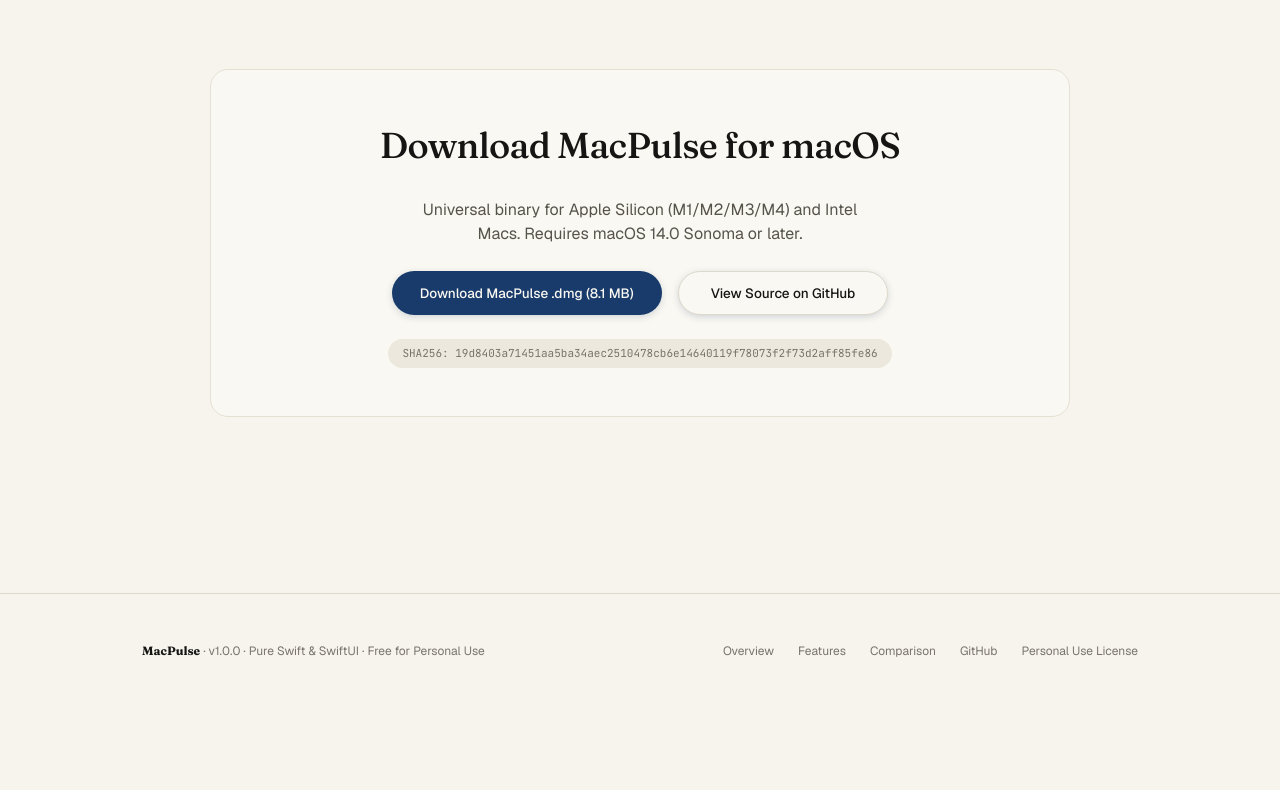
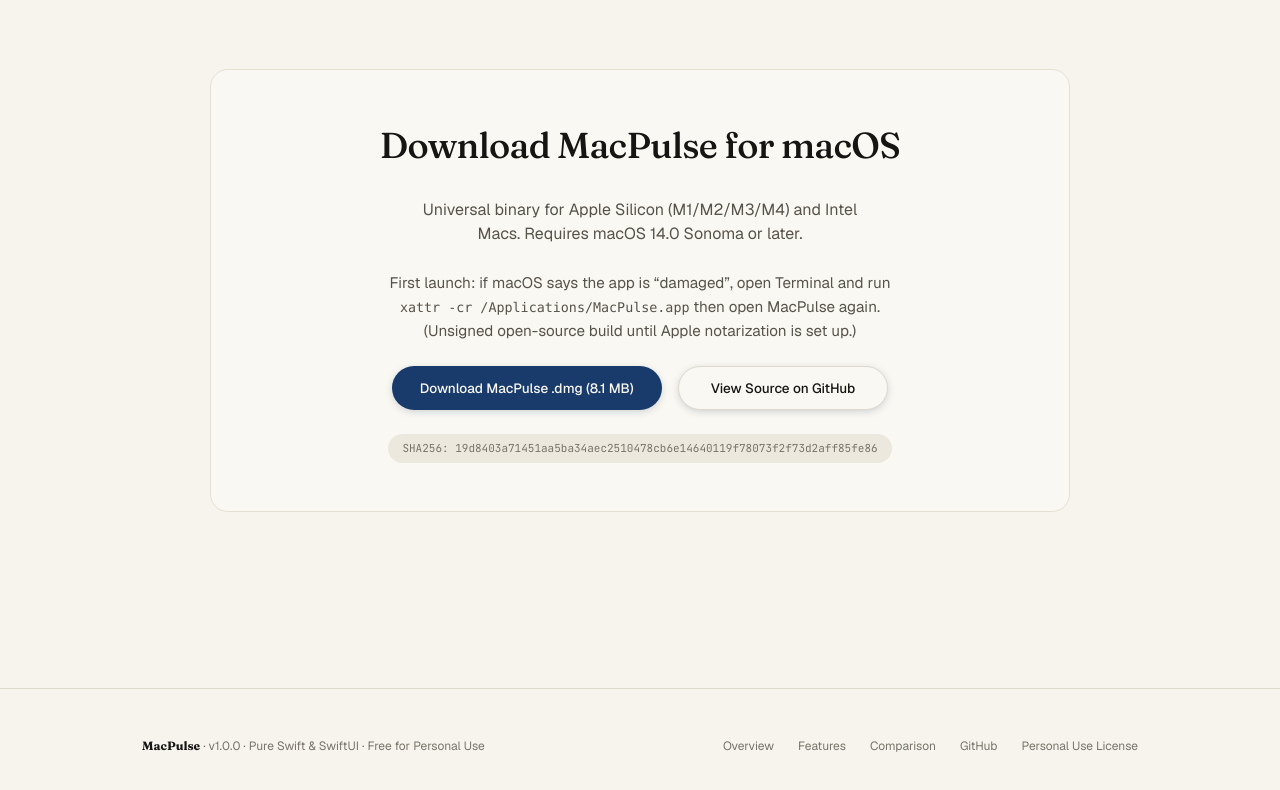
Before and after one commit to princepal9120/MacPulse, a plain HTML site: page index.html in a window 1280 px wide. Shown: the part 3585-4375 px from the top of the page. Before the commit the page ends 4294 px from the top, so only its background shows below. Drawn offline with nearby package versions, Linux system fonts and the light colour scheme.

Commit message:
Document Gatekeeper workaround for unsigned DMG installs
macOS labels unsigned GitHub downloads as damaged; tell users to clear quarantine until Developer ID notarization is available.

```diff
--- a/index.html
+++ b/index.html
@@ -395,6 +395,11 @@
           <p style="color: var(--color-ink-olive); max-width: 44ch;">
             Universal binary for Apple Silicon (M1/M2/M3/M4) and Intel Macs. Requires macOS 14.0 Sonoma or later.
           </p>
+          <p style="color: var(--color-ink-olive); max-width: 52ch; font-size: 0.95rem;">
+            First launch: if macOS says the app is “damaged”, open Terminal and run
+            <code style="font-family: ui-monospace, SFMono-Regular, Menlo, monospace;">xattr -cr /Applications/MacPulse.app</code>
+            then open MacPulse again. (Unsigned open-source build until Apple notarization is set up.)
+          </p>
 
           <div style="display: flex; gap: var(--space-sm); flex-wrap: wrap; justify-content: center;">
             <a href="https://github.com/princepal9120/MacPulse/releases/latest" class="btn-primary" style="height: 44px; padding-inline: 28px;">
```
Also changed, not shown: README.md.
